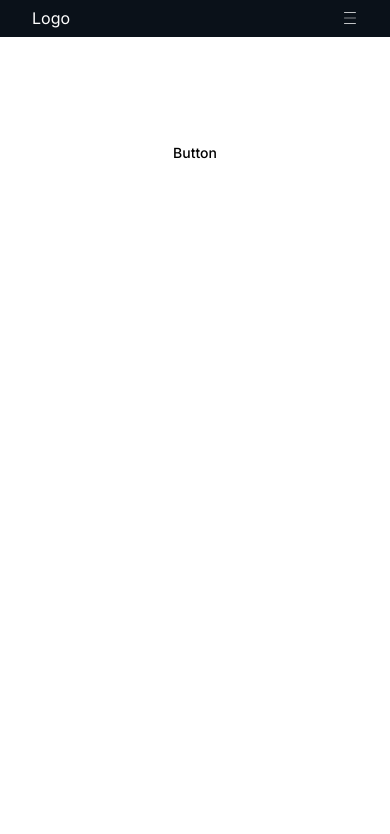
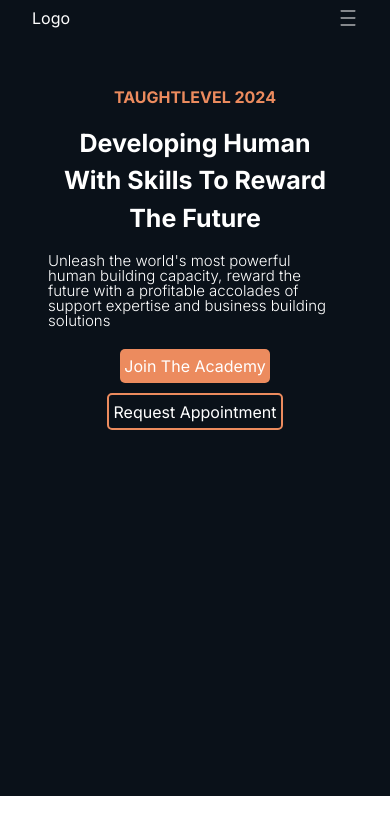
Before and after one commit to VictorKingsHub/taughtlevel, a Next.js app: page / in a window 390 px wide. Shown: the top 834 px of the page. Built offline with nearby package versions, Linux system fonts and the light colour scheme.

Commit message:
mobile Hero Section

```diff
--- a/app/globals.css
+++ b/app/globals.css
@@ -5,5 +5,6 @@
 :root {
     --dark-color: #0a1119;
     --white-color: #ffffff;
+    --orange-color: #ec8b5e;
     --font-family: Arial, sans-serif;
 }
--- a/app/page.tsx
+++ b/app/page.tsx
@@ -3,7 +3,7 @@ import Image from "next/image";
 
 export default function Home() {
   return (
-    <main className="flex min-h-screen flex-col items-center justify-between p-24">
+    <main >
       <HeroSection />
     </main>
   );
--- a/ui/nav/Navbar.module.css
+++ b/ui/nav/Navbar.module.css
@@ -19,8 +19,12 @@
     width: fit-content;
     display: none;
 
+
     @media (max-width: 767px) {
         display: flex;
+        outline: none;
+        border: none;
+        font-size: 20px;
     }
 }
 
--- /dev/null
+++ b/ui/nav/welcome/HeroSection.module.css
@@ -0,0 +1,53 @@
+.container{
+    background-color: var(--dark-color);
+    width: 100%;
+    height: 90vh;
+    padding: 3rem;
+    color: white;
+    display: flex;
+    flex-direction: column;
+    /* justify-content: center; */
+    align-items: center;
+    text-align: center;
+}
+
+.brand{
+    color: var(--orange-color);
+    font-size: 16px;
+    line-height: 24px;
+    font-weight: 700;
+    margin-bottom: 16px;
+}
+.caption{
+    font-weight: 700;
+    font-size: 25px;
+    margin-bottom: 16px;
+}
+
+.desc{
+    font-size: 15px;
+    line-height: 15px;
+    text-align: left;
+    font-weight: 300;
+    margin-bottom: 16px;
+}
+.buttons{
+    display: flex;
+    flex-direction: column;
+    justify-content: center;
+    align-items: center;
+}
+.join{
+    background-color: var(--orange-color);
+    border-radius: 5px;
+    padding: .3rem;
+    margin: 5px;
+    width: fit-content;
+}
+.get{
+    border: 2px solid var(--orange-color);
+    padding: .3rem;
+    border-radius: 5px;
+    margin: 5px;
+    width: fit-content;
+}
--- a/ui/nav/welcome/HeroSection.tsx
+++ b/ui/nav/welcome/HeroSection.tsx
@@ -1,11 +1,28 @@
 import { Button } from '@/components/ui/button'
 import React from 'react'
+import styles from "./HeroSection.module.css"
+import Link from 'next/link'
 
 const HeroSection = () => {
   return (
-    <div>
-      {/* <Button variant="outline">Button</Button> */}
-      <Button variant="destructive"> Button</Button>
+    <div className={styles.container}>
+
+      <div className={styles.left}>
+        <div className={styles.brand}>
+          <h1>TAUGHTLEVEL 2024</h1>
+        </div>
+        <div className={styles.caption}>
+          <h1>Developing Human With Skills To Reward The Future</h1>
+        </div>
+        <div className={styles.desc}>
+          <p>Unleash the world&apos;s most powerful human building capacity, reward the future with a profitable accolades of support expertise and business building solutions</p>
+        </div>
+        <div className={styles.buttons}>
+          <Link href="#" className={styles.join}>Join The Academy</Link>
+          <Link href="#" className={styles.get}>Request Appointment</Link>
+        </div>
+      </div>
+
     </div>
   )
 }
```
Also changed, not shown: ui/nav/Mobile.module.css (deleted, +0 -27 lines), ui/nav/Mobile.tsx (deleted, +0 -20 lines), ui/nav/Navbar.tsx (+0 -12 lines).
